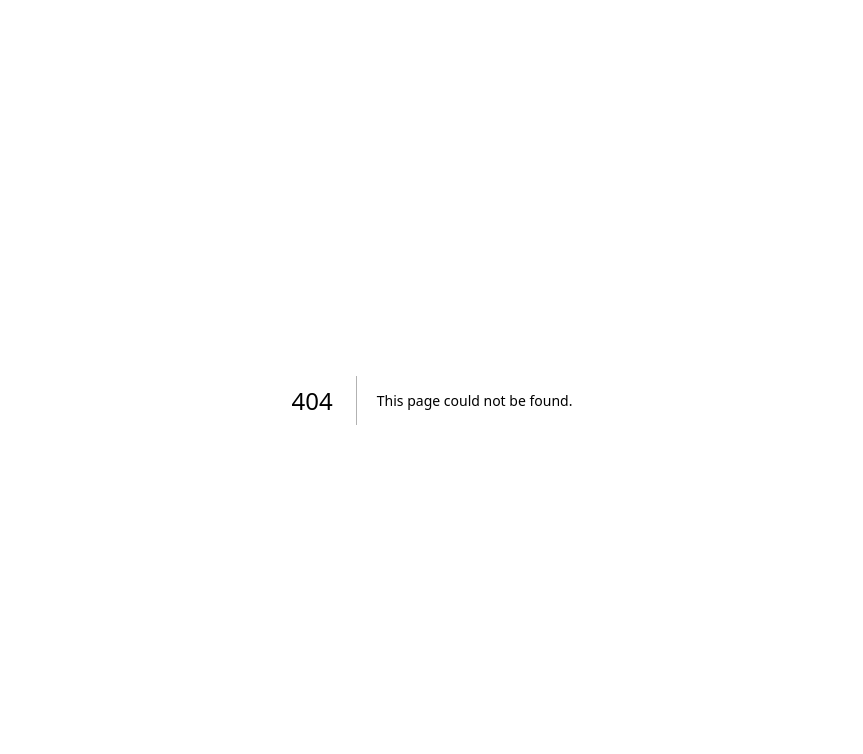
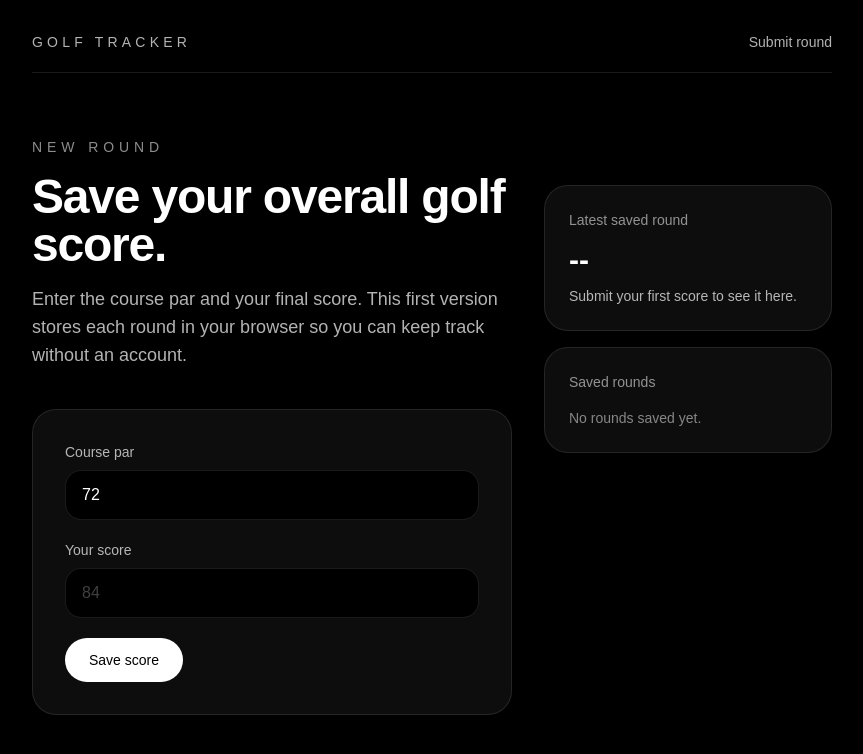
Before and after one commit to elliotjhan/golf-tracker, a Next.js app in the folder golf-tracker/: page /rounds/new in a window 1280 px wide. Before the commit this address had no page. Shown: the top 754 px of the page, without its empty margins (208-1071 px from the left). Built offline with nearby package versions, Linux system fonts and the light colour scheme.

Commit message:
basic entry feature

```diff
--- a/golf-tracker/app/page.tsx
+++ b/golf-tracker/app/page.tsx
@@ -22,7 +22,7 @@ export default function Home() {
 
             <div className="mt-10 flex flex-col gap-4 sm:flex-row">
               <a
-                href="#start"
+                href="/rounds/new"
                 className="inline-flex items-center justify-center rounded-full bg-white px-6 py-3 text-sm font-medium text-black transition hover:bg-white/90"
               >
                 Start tracking
--- /dev/null
+++ b/golf-tracker/app/rounds/new/page.tsx
@@ -0,0 +1,196 @@
+"use client";
+
+import Link from "next/link";
+import { useEffect, useMemo, useState } from "react";
+
+type RoundEntry = {
+  id: string;
+  par: number;
+  score: number;
+  createdAt: string;
+};
+
+const STORAGE_KEY = "golf-tracker-rounds";
+
+function loadRounds(): RoundEntry[] {
+  if (typeof window === "undefined") {
+    return [];
+  }
+
+  try {
+    const raw = window.localStorage.getItem(STORAGE_KEY);
+    if (!raw) {
+      return [];
+    }
+
+    const parsed = JSON.parse(raw) as RoundEntry[];
+    return Array.isArray(parsed) ? parsed : [];
+  } catch {
+    return [];
+  }
+}
+
+export default function NewRoundPage() {
+  const [par, setPar] = useState("72");
+  const [score, setScore] = useState("");
+  const [rounds, setRounds] = useState<RoundEntry[]>(() => loadRounds());
+  const [message, setMessage] = useState("");
+
+  useEffect(() => {
+    if (typeof window === "undefined") {
+      return;
+    }
+
+    window.localStorage.setItem(STORAGE_KEY, JSON.stringify(rounds));
+  }, [rounds]);
+
+  const latestRound = useMemo(() => rounds[0], [rounds]);
+
+  function handleSubmit(event: React.FormEvent<HTMLFormElement>) {
+    event.preventDefault();
+
+    const parsedPar = Number(par);
+    const parsedScore = Number(score);
+
+    if (!Number.isFinite(parsedPar) || !Number.isFinite(parsedScore)) {
+      setMessage("Enter valid numbers for par and score.");
+      return;
+    }
+
+    const entry: RoundEntry = {
+      id: crypto.randomUUID(),
+      par: parsedPar,
+      score: parsedScore,
+      createdAt: new Date().toISOString(),
+    };
+
+    setRounds((currentRounds) => [entry, ...currentRounds]);
+    setScore("");
+    setMessage("Score saved locally.");
+  }
+
+  const scoreDifference = latestRound ? latestRound.score - latestRound.par : 0;
+
+  return (
+    <main className="min-h-screen bg-black text-white">
+      <section className="mx-auto flex min-h-screen w-full max-w-4xl flex-col px-6 py-8 sm:px-10 lg:px-12">
+        <header className="flex items-center justify-between border-b border-white/10 pb-5 text-sm text-white/70">
+          <Link href="/" className="tracking-[0.3em] uppercase">
+            Golf Tracker
+          </Link>
+          <span>Submit round</span>
+        </header>
+
+        <div className="grid flex-1 gap-8 py-10 lg:grid-cols-[1.25fr_0.75fr] lg:items-start lg:py-16">
+          <section>
+            <p className="text-sm uppercase tracking-[0.35em] text-white/55">
+              New round
+            </p>
+            <h1 className="mt-4 text-4xl font-semibold tracking-tight sm:text-5xl">
+              Save your overall golf score.
+            </h1>
+            <p className="mt-4 max-w-xl text-base leading-7 text-white/70 sm:text-lg">
+              Enter the course par and your final score. This first version
+              stores each round in your browser so you can keep track without an
+              account.
+            </p>
+
+            <form
+              onSubmit={handleSubmit}
+              className="mt-10 space-y-5 rounded-3xl border border-white/10 bg-white/5 p-6 sm:p-8"
+            >
+              <label className="block">
+                <span className="mb-2 block text-sm text-white/70">
+                  Course par
+                </span>
+                <input
+                  type="number"
+                  min="1"
+                  step="1"
+                  value={par}
+                  onChange={(event) => setPar(event.target.value)}
+                  className="w-full rounded-2xl border border-white/10 bg-black px-4 py-3 text-base text-white outline-none transition placeholder:text-white/25 focus:border-white/30"
+                  placeholder="72"
+                />
+              </label>
+
+              <label className="block">
+                <span className="mb-2 block text-sm text-white/70">
+                  Your score
+                </span>
+                <input
+                  type="number"
+                  min="1"
+                  step="1"
+                  value={score}
+                  onChange={(event) => setScore(event.target.value)}
+                  className="w-full rounded-2xl border border-white/10 bg-black px-4 py-3 text-base text-white outline-none transition placeholder:text-white/25 focus:border-white/30"
+                  placeholder="84"
+                />
+              </label>
+
+              <div className="flex flex-col gap-3 sm:flex-row sm:items-center">
+                <button
+                  type="submit"
+                  className="inline-flex items-center justify-center rounded-full bg-white px-6 py-3 text-sm font-medium text-black transition hover:bg-white/90"
+                >
+                  Save score
+                </button>
+                <p className="text-sm text-white/60">{message}</p>
+              </div>
+            </form>
+          </section>
+
+          <aside className="space-y-4 lg:pt-12">
+            <div className="rounded-3xl border border-white/10 bg-white/5 p-6">
+              <p className="text-sm text-white/55">Latest saved round</p>
+              <div className="mt-3 text-3xl font-semibold">
+                {latestRound ? `${latestRound.score}` : "--"}
+              </div>
+              <p className="mt-2 text-sm text-white/70">
+                {latestRound
+                  ? `Par ${latestRound.par} • ${scoreDifference >= 0 ? "+" : ""}${scoreDifference} relative to par`
+                  : "Submit your first score to see it here."}
+              </p>
+            </div>
+
+            <div className="rounded-3xl border border-white/10 bg-white/5 p-6">
+              <p className="text-sm text-white/55">Saved rounds</p>
+              <ul className="mt-4 space-y-3">
+                {rounds.length === 0 ? (
+                  <li className="text-sm text-white/50">
+                    No rounds saved yet.
+                  </li>
+                ) : (
+                  rounds.map((round) => {
+                    const difference = round.score - round.par;
+
+                    return (
+                      <li
+                        key={round.id}
+                        className="flex items-center justify-between border-b border-white/10 pb-3 last:border-b-0 last:pb-0"
+                      >
+                        <div>
+                          <p className="text-sm font-medium">
+                            Score {round.score}
+                          </p>
+                          <p className="text-xs text-white/50">
+                            Par {round.par}
+                          </p>
+                        </div>
+                        <div className="text-sm text-white/70">
+                          {difference >= 0 ? "+" : ""}
+                          {difference}
+                        </div>
+                      </li>
+                    );
+                  })
+                )}
+              </ul>
+            </div>
+          </aside>
+        </div>
+      </section>
+    </main>
+  );
+}
```
